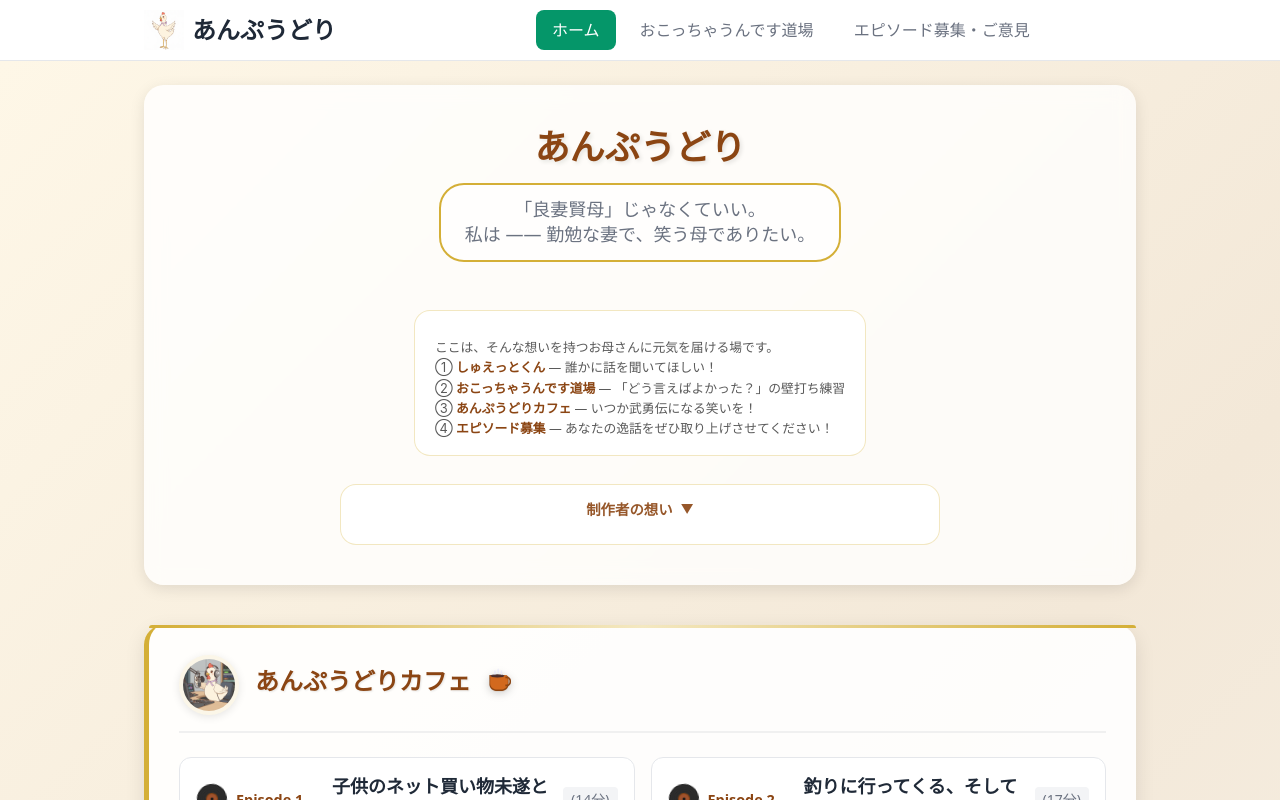
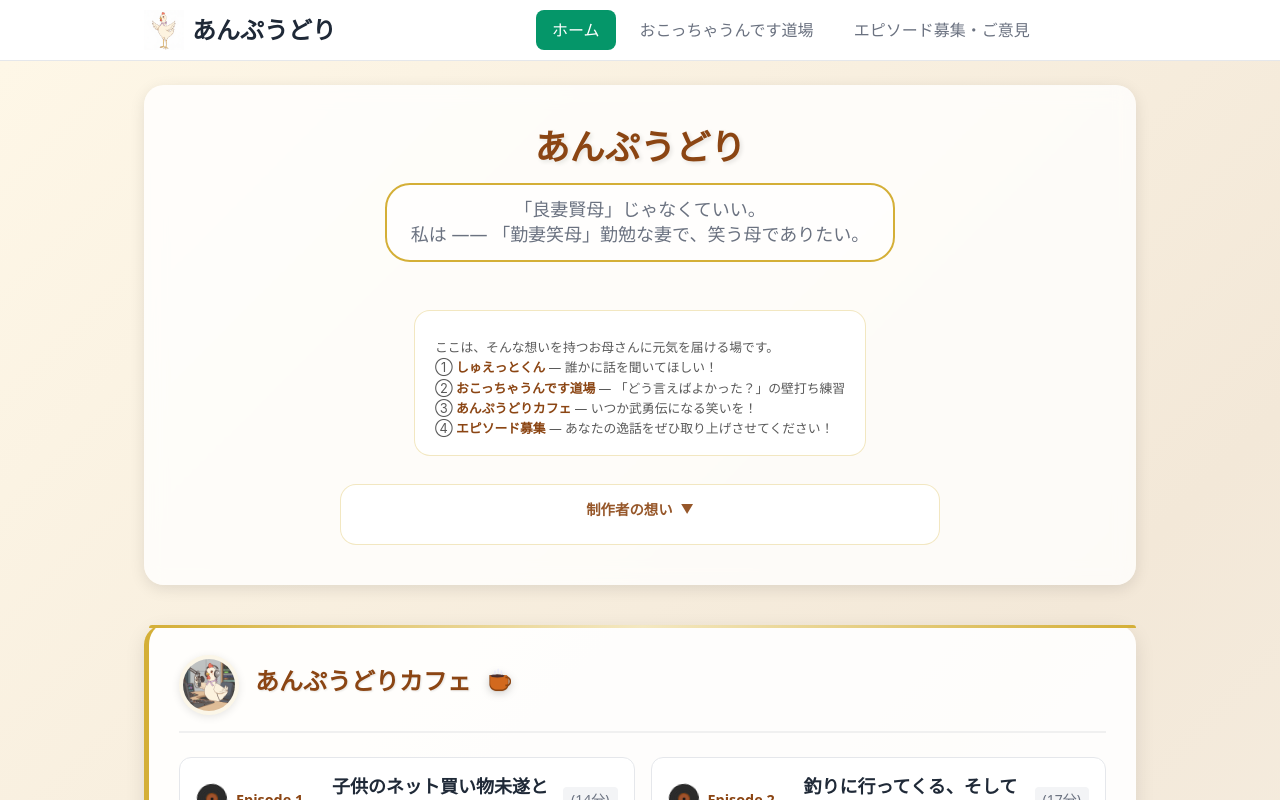
Before and after one commit to emafr-2025/un_peu_de_rire_2025, a Next.js app: page / in a window 1280 px wide. Shown: the top 800 px of the page. Built offline with nearby package versions, Linux system fonts and the light colour scheme.

Commit message:
update subtitle to include 勤妻笑母 concept

```diff
--- a/app/page.tsx
+++ b/app/page.tsx
@@ -50,7 +50,7 @@ export default function HomePage() {
             <h1 className={styles.pageTitle}>あんぷうどり</h1>
             <p className={styles.pageSubtitle}>
               「良妻賢母」じゃなくていい。<br/>
-               私は ―― 勤勉な妻で、笑う母でありたい。
+               私は ―― 「勤妻笑母」勤勉な妻で、笑う母でありたい。
             </p>
 
             {/* Site Description */}
```
